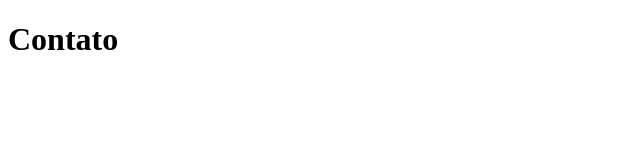
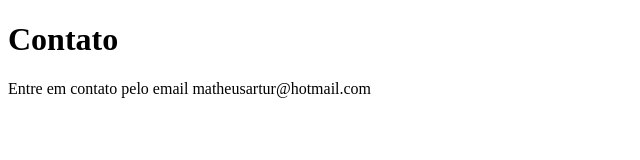
Before and after one commit to MatheusArtur0/Sistema-de-cadastro, a plain HTML site: page contato.html in a window 1280 px wide. Shown: the whole page, without its empty margins (0-640 px from the left). Drawn offline with Linux system fonts and the light colour scheme.

Commit message:
add email de contato

```diff
--- a/contato.html
+++ b/contato.html
@@ -7,5 +7,6 @@
 </head>
 <body>
     <h1>Contato</h1>
+    <p>Entre em contato pelo email matheusartur@hotmail.com</p>
 </body>
 </html>
```
